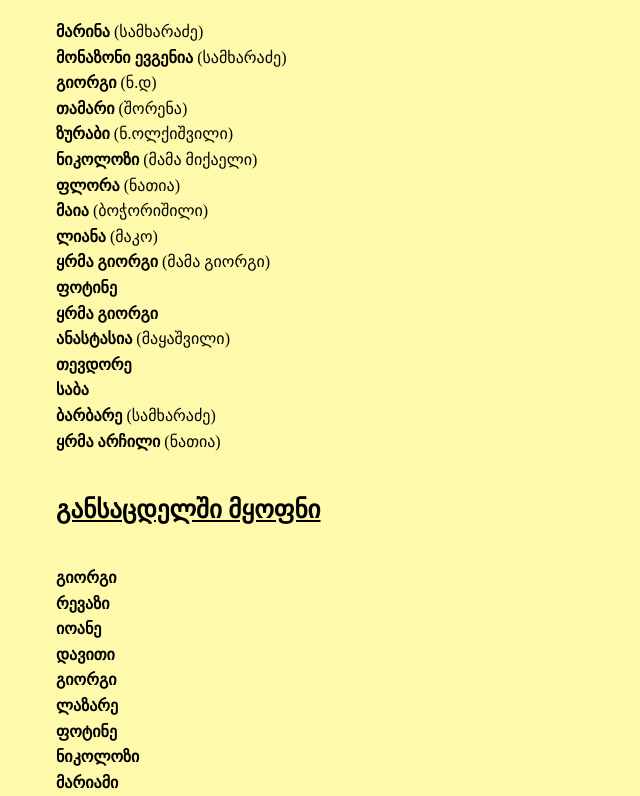
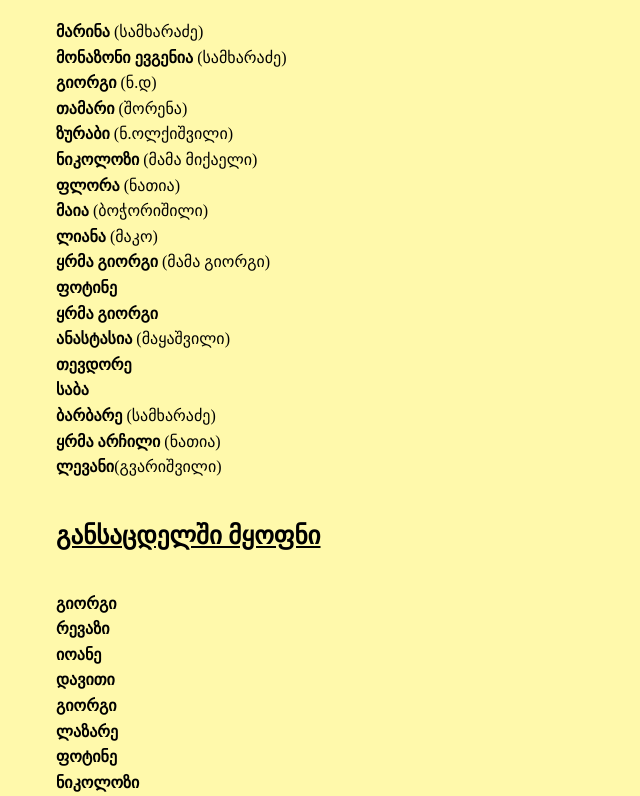
Before and after one commit to Tinatin-kvinikadze/daujdomlis-savedrebeli, a plain HTML site: page index.html in a window 1280 px wide. Shown: the part 1456-2252 px from the top of the page, without its empty margins (0-640 px from the left). Drawn offline with Linux system fonts and the light colour scheme.

Commit message:
Update index.html

```diff
--- a/index.html
+++ b/index.html
@@ -142,6 +142,7 @@
                                                                         <strong> საბა</strong><br>
                                                                             <strong> ბარბარე </strong>(სამხარაძე)<br>
                                                                                 <strong>ყრმა არჩილი </strong>(ნათია)<br>
+                                                                                 <strong>ლევანი</strong>(გვარიშვილი)<br>
             </article>
             <h3 class="gansacdelshi">განსაცდელში მყოფნი</h3>
             <article class="gansacdelshi-myofi">
```
